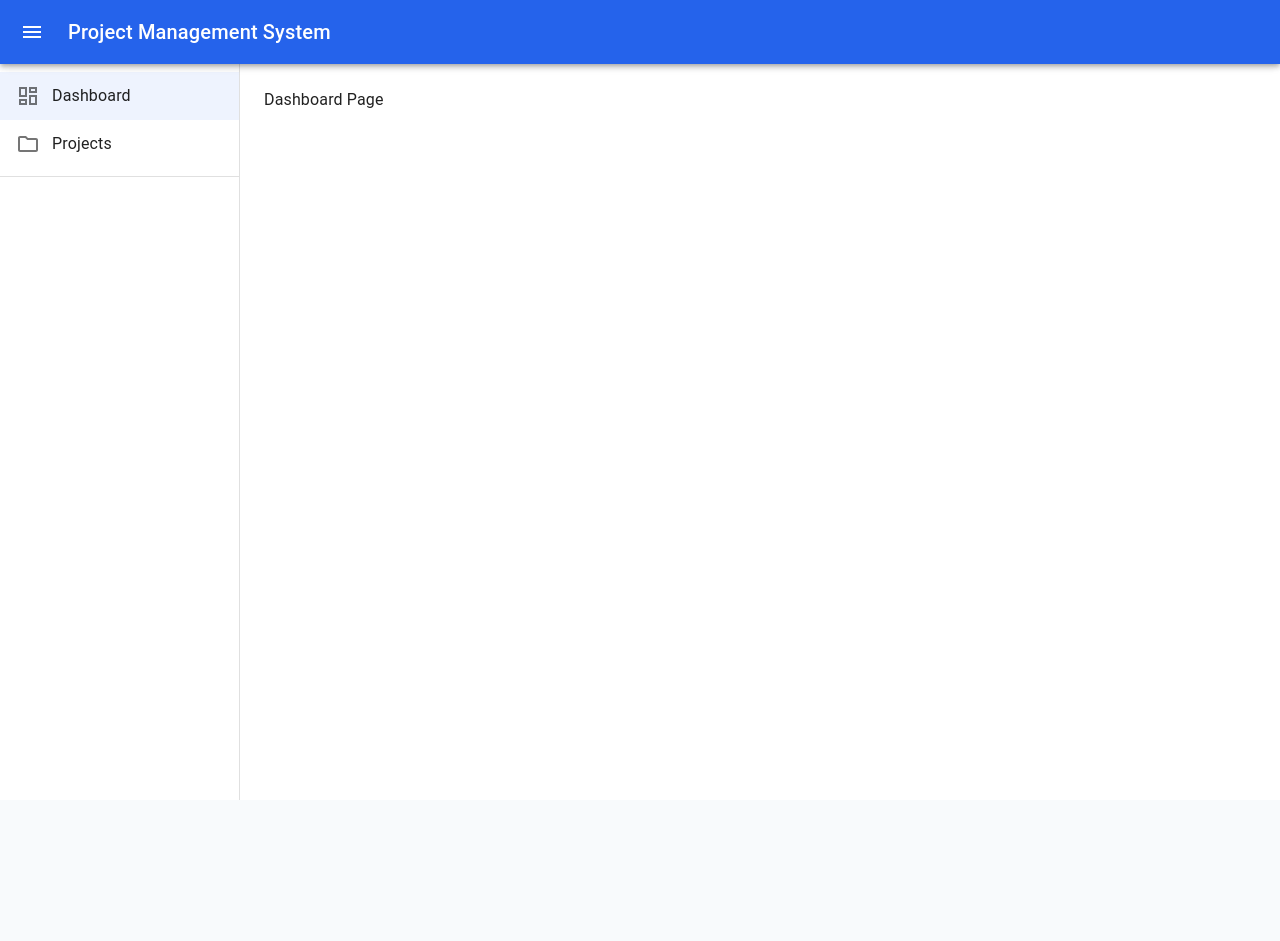
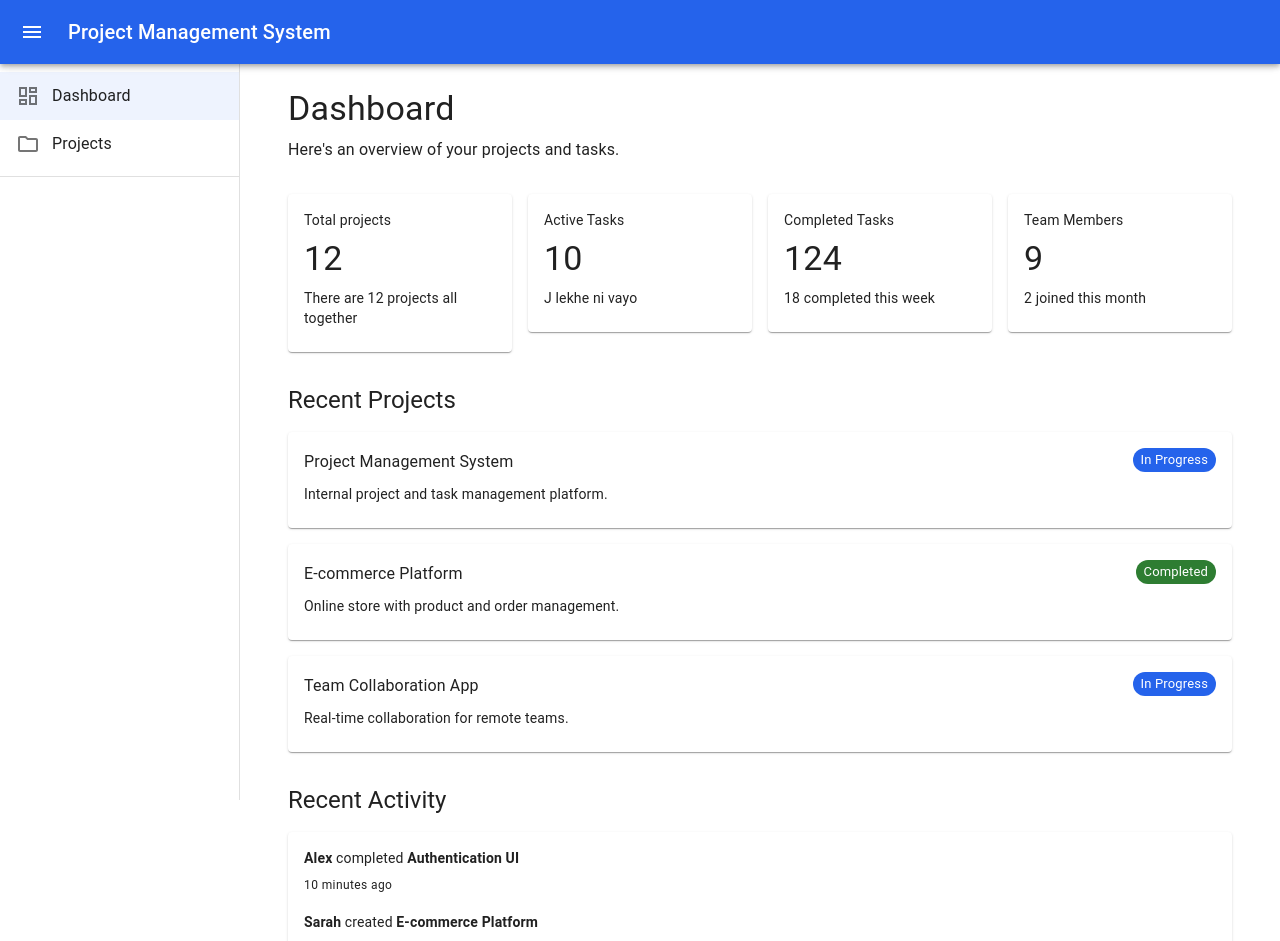
Before and after one commit to Avisek17/Project-Management-System, a React (Vite) app: page /dashboard in a window 1280 px wide. Shown: the top 941 px of the page. Before the commit the page ends 800 px from the top, so only its background shows below. Built offline with nearby package versions, Linux system fonts and the light colour scheme; no server answers.

Commit message:
Dashboard page with mock data

```diff
--- /dev/null
+++ b/src/features/dashboard/components/DashboardHeader.tsx
@@ -0,0 +1,15 @@
+import { Stack, Typography } from "@mui/material";
+
+export default function DashboardHeader(){
+    return(
+        <Stack spacing={1}>
+            <Typography variant="h4">Dashboard</Typography>
+
+            <Typography variant="body1"
+            color="text.secondary"
+            >
+                Here's an overview of your projects and tasks.
+            </Typography>
+        </Stack>
+    )
+}
--- /dev/null
+++ b/src/features/dashboard/components/DashboardStats.tsx
@@ -0,0 +1,41 @@
+import { Grid } from "@mui/material";
+import StatCard from "./StatCard";
+
+const stats = [
+    {
+        title: "Total projects",
+        value: 12,
+        description: "There are 12 projects all together"
+    },
+    {
+        title:"Active Tasks",
+        value: 10,
+        description:"J lekhe ni vayo"
+    },
+    {
+    title: "Completed Tasks",
+    value: 124,
+    description: "18 completed this week",
+  },
+  {
+    title: "Team Members",
+    value: 9,
+    description: "2 joined this month",
+  },
+]
+
+export default function DashboardStats(){
+    return(
+        <Grid
+        container
+        spacing={2}
+        >
+            {stats.map((stat)=>(
+                <Grid key={stat.title} size={{xs:12, sm:6, lg:3}}>
+                    <StatCard {...stat}/>
+                </Grid>
+            ))}
+
+        </Grid>
+    )
+}
--- /dev/null
+++ b/src/features/dashboard/components/RecentActivity.tsx
@@ -0,0 +1,60 @@
+import { Card, CardContent, Typography, Stack } from "@mui/material";
+
+const activities = [
+     {
+    user: "Alex",
+    action: "completed",
+    target: "Authentication UI",
+    time: "10 minutes ago",
+  },
+  {
+    user: "Sarah",
+    action: "created",
+    target: "E-commerce Platform",
+    time: "1 hour ago",
+  },
+  {
+    user: "John",
+    action: "joined",
+    target: "Project Management System",
+    time: "3 hours ago",
+  },
+  {
+    user: "Alex",
+    action: "created",
+    target: "Dashboard",
+    time: "Yesterday",
+  },
+]
+
+export default function RectentActivity(){
+    return(
+        <Stack spacing={2}>
+            <Typography variant="h5"> Recent Activity</Typography>
+            <Card>
+                <CardContent>
+                    <Stack spacing={2}>
+                        {activities.map((activity)=>(
+                            <Stack
+                            key={activity.user}
+                            spacing={1}
+                            >
+                                <Typography variant="body2">
+                                    <strong>{activity.user}</strong> {" "}
+                                    {activity.action}{" "}
+                                    <strong>{activity.target}</strong>{" "}
+                                </Typography>
+
+                                <Typography variant="caption"
+                                color="text.secondary"
+                                >
+                                    {activity.time}
+                                </Typography>
+                            </Stack>
+                        ))}
+                    </Stack>
+                </CardContent>
+            </Card>
+        </Stack>
+    )
+}
--- /dev/null
+++ b/src/features/dashboard/components/RecentProjects.tsx
@@ -0,0 +1,55 @@
+import { Card, CardContent, Chip, Stack, Typography } from "@mui/material";
+
+const projects = [
+     {
+    name: "Project Management System",
+    description: "Internal project and task management platform.",
+    status: "In Progress",
+  },
+  {
+    name: "E-commerce Platform",
+    description: "Online store with product and order management.",
+    status: "Completed",
+  },
+  {
+    name: "Team Collaboration App",
+    description: "Real-time collaboration for remote teams.",
+    status: "In Progress",
+  },
+]
+
+export default function RecentProjects(){
+    return(
+    <Stack spacing={2}>
+        <Typography variant="h5">Recent Projects</Typography>
+        {projects.map((project)=>(
+            <Card key={project.name}>
+                <CardContent>
+                    <Stack
+                    direction={`row`}
+                    sx={{
+                        justifyContent:"space-between",
+                        alignItems:"flex-start"
+                    }}
+                    spacing={2}
+                    >
+                        <Stack spacing={1}>
+                            <Typography variant="subtitle1">{project.name}</Typography>
+                            <Typography variant="body2" color="text.secondary"> {project.description} </Typography>
+                        </Stack>
+                            <Chip
+                            label={project.status}
+                            size="small"
+                            color={
+                                project.status === "Completed" ? "success" : "primary"
+                            }
+                            >
+                            </Chip>
+
+                    </Stack>
+                </CardContent>
+            </Card>
+        ))}
+    </Stack>
+    )
+}
--- /dev/null
+++ b/src/features/dashboard/components/StatCard.tsx
@@ -0,0 +1,36 @@
+import { Card, CardContent, Typography } from "@mui/material";
+
+interface StatCardProps{
+    title: string;
+    value: number;
+    description: string;
+}
+
+export default function StatCard({title, value, description}: StatCardProps){
+    return(
+        <Card>
+            <CardContent>
+                <Typography
+                variant="body2"
+                color="text.secondary"
+                >
+                    {title}
+                </Typography>
+
+                <Typography
+                variant="h4"
+                sx={{my:1}}
+                >
+                    {value}
+                </Typography>
+
+                <Typography
+                variant="body2"
+                color="text.secondary"
+                >
+                    {description}
+                </Typography>
+            </CardContent>
+        </Card>
+    )
+}
--- a/src/features/dashboard/pages/DashboardPage.tsx
+++ b/src/features/dashboard/pages/DashboardPage.tsx
@@ -1,3 +1,19 @@
+import { Container, Stack } from "@mui/material"
+import DashboardHeader from "../components/DashboardHeader"
+import DashboardStats from "../components/DashboardStats"
+
+import RecentProjects from "../components/RecentProjects"
+import RectentActivity from "../components/RecentActivity"
+
 export default function DashboardPage(){
-    return <div>Dashboard Page</div>
+    return (
+        <Container maxWidth="xl">
+            <Stack spacing={4}>
+                <DashboardHeader />
+                <DashboardStats />
+                <RecentProjects />
+                <RectentActivity />
+            </Stack>
+        </Container>
+    )
 }
```
